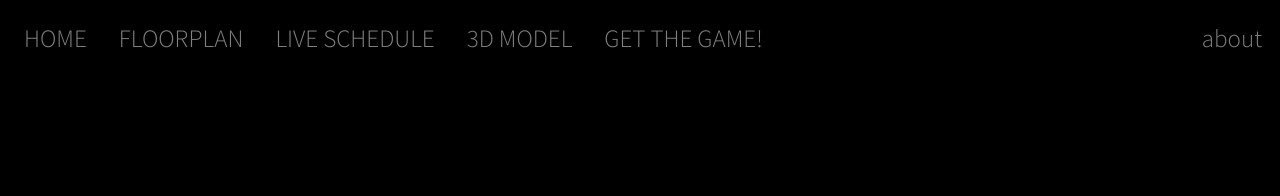
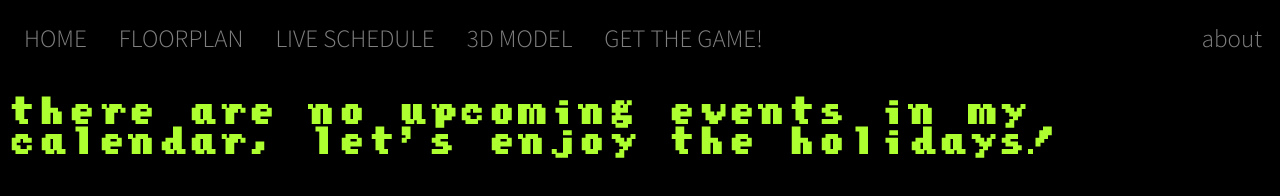
Before and after one commit to kngjnssy/codecompass, a website: page schedule.html in a window 1280 px wide. Drawn offline with nearby package versions, Linux system fonts and the light colour scheme; no server answers.

Commit message:
Update schedule.html

```diff
--- a/schedule.html
+++ b/schedule.html
@@ -90,8 +90,8 @@ li a:hover {
     <li><a href="game.html">GET THE GAME!</a></li>
     <li style="float:right; margin-right:10px;" ><a class="active" href="about.html">about</a></li>
   </ul>
-    <span style="type"> there are no upcoming events in my calendar, let's enjoy the holidays!
-    </span>
+    <h3> there are no upcoming events in my calendar, let's enjoy the holidays!
+    </h3>
     <div class="grid-container-browser"></div>
 
    <!-- <div>
```
